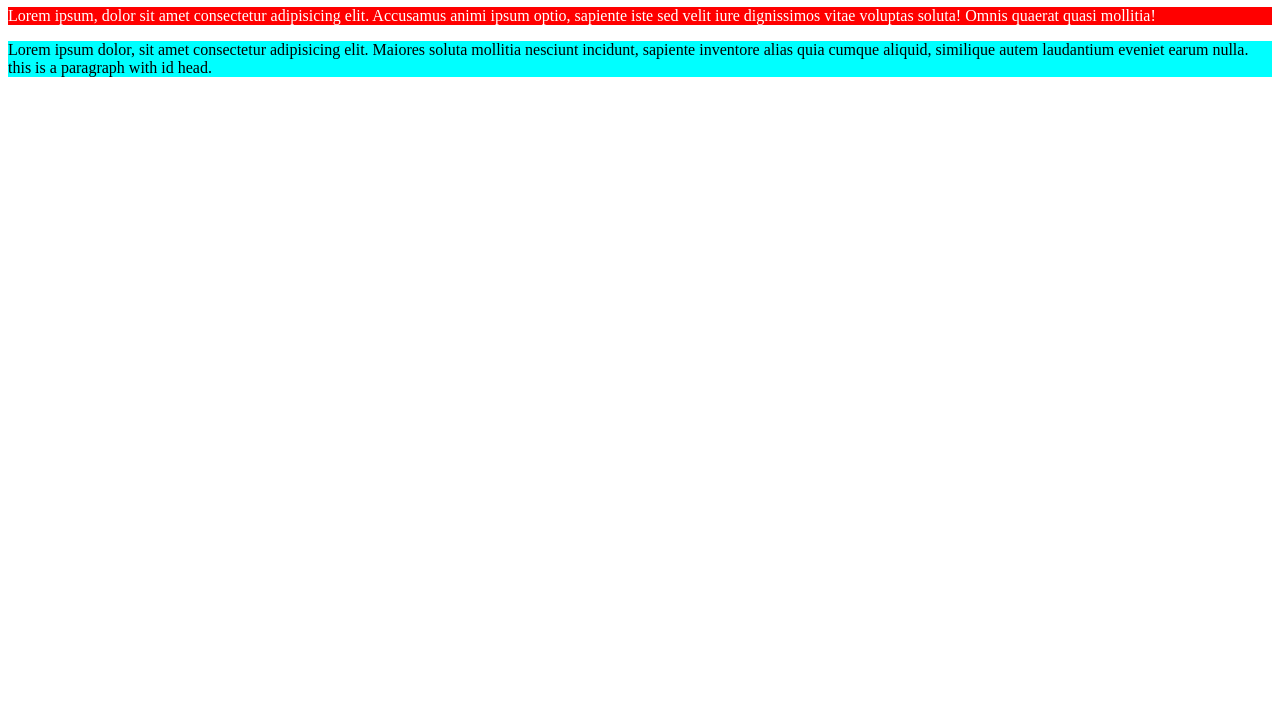
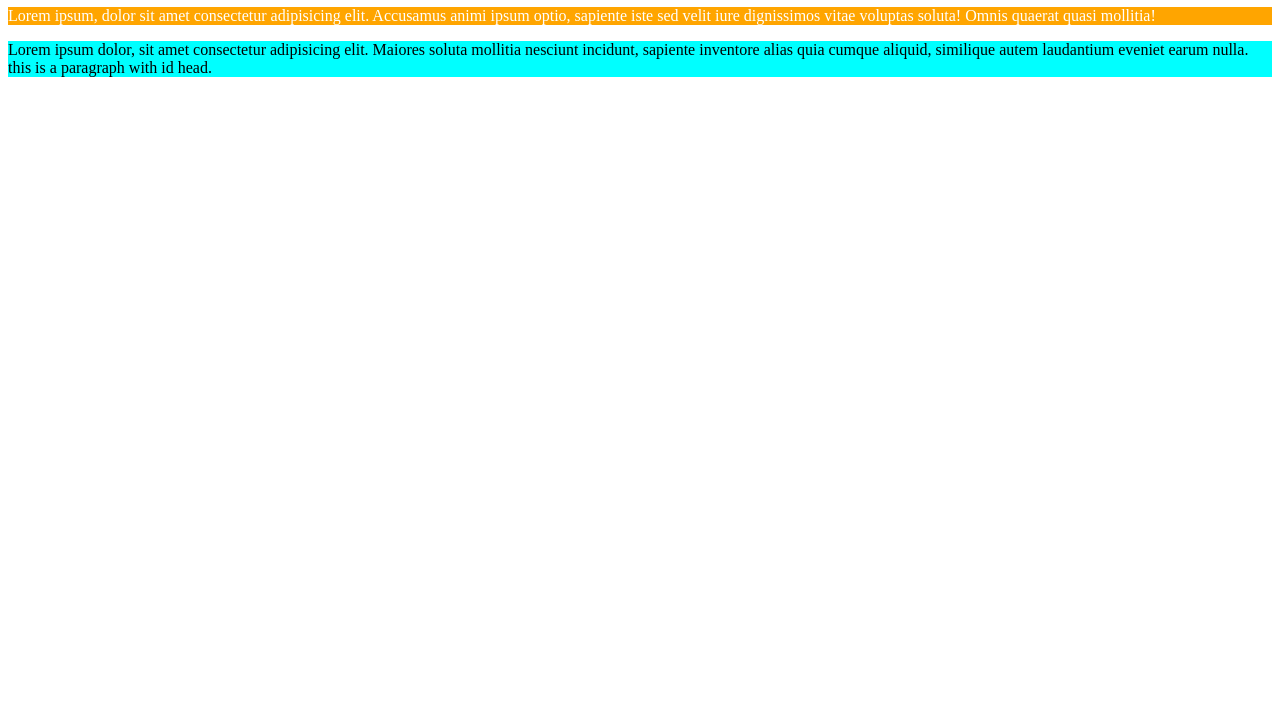
Before and after one commit to Technmad/cssPractise, a plain HTML site: page PS1/PS1.html in a window 1280 px wide. Shown: the part 73-800 px from the top of the page. Drawn offline with Linux system fonts and the light colour scheme.

Commit message:
adding multiple classes

```diff
--- a/PS1/PS1.css
+++ b/PS1/PS1.css
@@ -7,3 +7,7 @@
     background: cyan;
     font: yellow;
 }
+
+.blue{
+      background: orange;
+}
--- a/PS1/PS1.html
+++ b/PS1/PS1.html
@@ -7,19 +7,19 @@
     <meta name="viewport" content="width=device-width, initial-scale=1.0">
     <title>PS1</title>
     <link rel="stylesheet" href="PS1.css">
-<!--
+
     <style>
         #head {
             background: cyan;
             font: yellow;
         }
-    </style> -->
+    </style>
 
 </head>
 
 <body>
     <h1>practise set 1</h1>
-    <div class="red">
+    <div class="red blue">
         Lorem ipsum, dolor sit amet consectetur adipisicing elit. Accusamus animi ipsum optio, sapiente iste sed velit
         iure dignissimos vitae voluptas soluta! Omnis quaerat quasi mollitia!
     </div>
```
